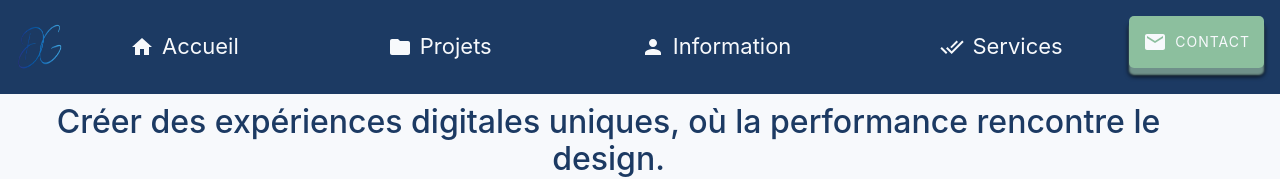
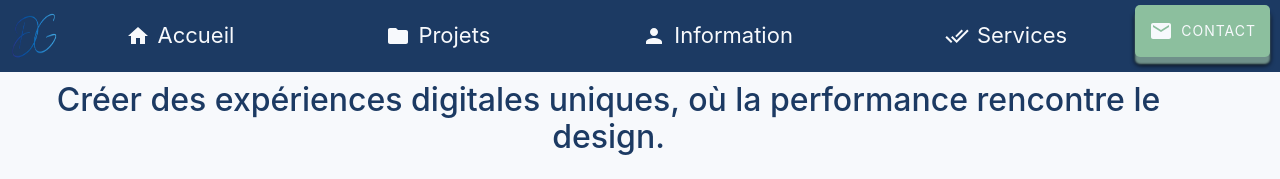
Before and after one commit to diegomez-t/Portfolio, a Next.js app: page / in a window 1280 px wide. Shown: the top 179 px of the page. Built offline with nearby package versions, Linux system fonts and the light colour scheme; grey boxes are pictures that could not be loaded.

Commit message:
ajoute icon menu

```diff
--- a/styles/Header.module.css
+++ b/styles/Header.module.css
@@ -6,7 +6,7 @@
     width: 100%;
     min-height: auto;
     background-color: #1C3A63;
-    padding: 1rem;
+    padding: 5px 10px;
 }
 .title {
   color: #F7F9FC;
```
